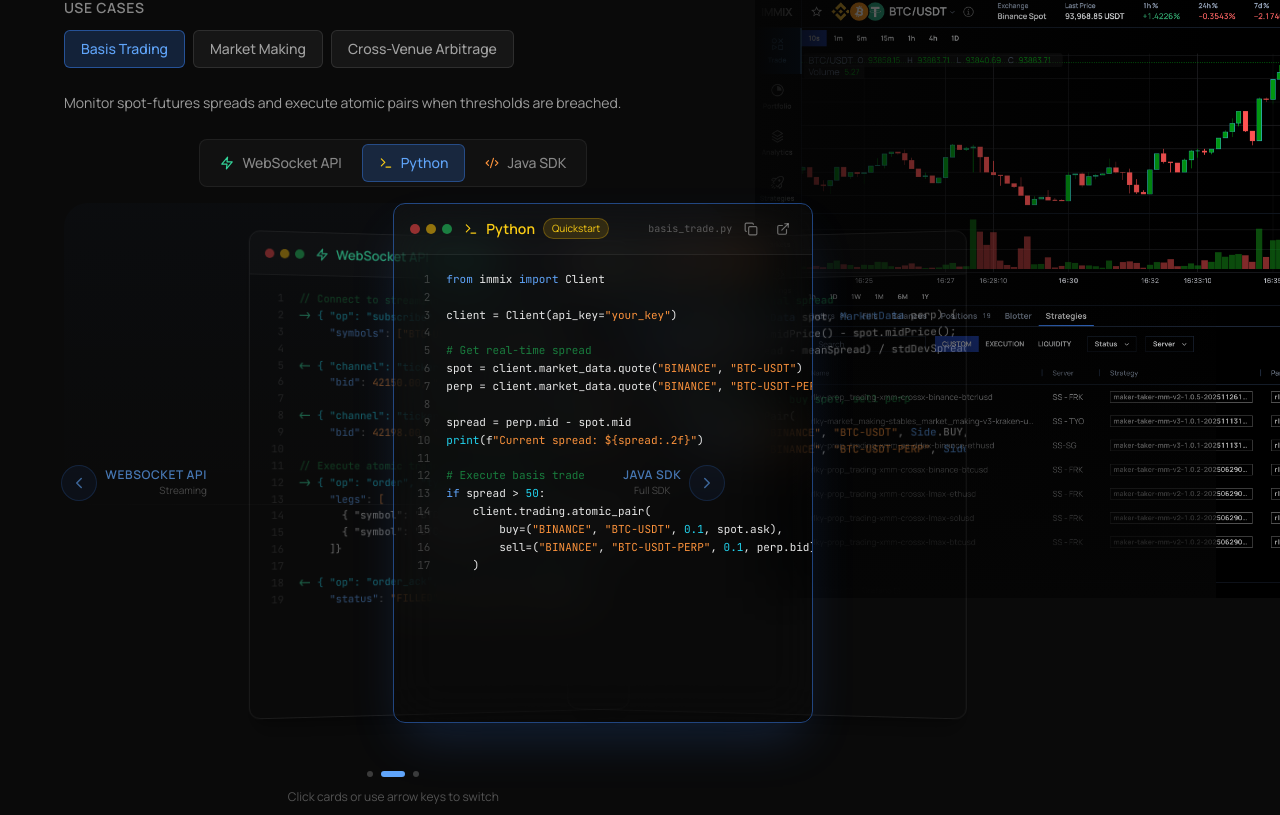
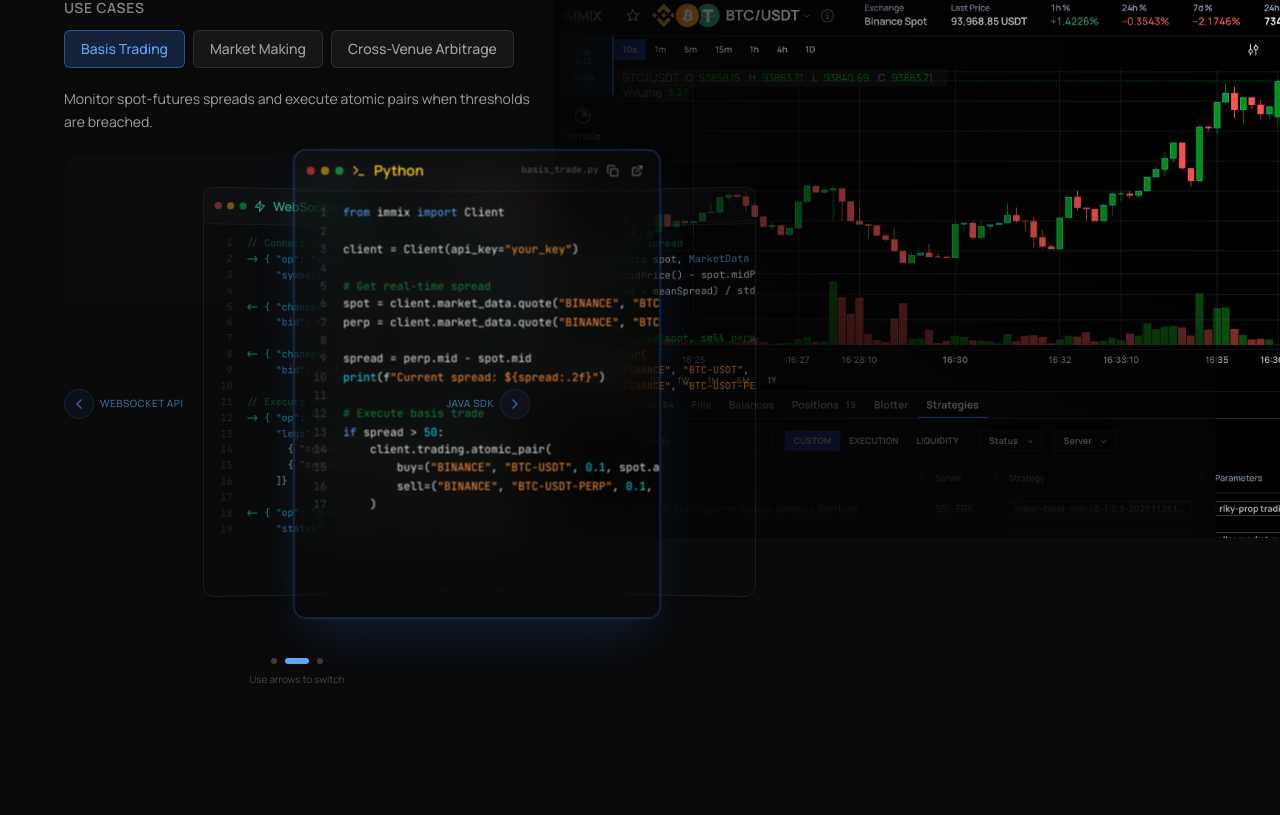
Before and after one commit to coinstrats/immix-website-v2, a React (Vite) app: page / in a window 1280 px wide. Shown: the part 2965-3780 px from the top of the page. Built offline with nearby package versions, Linux system fonts and the light colour scheme.

Commit message:
Updated IntegrationDeck.tsx

```diff
--- a/src/components/sections/SolutionsEngine.tsx
+++ b/src/components/sections/SolutionsEngine.tsx
@@ -800,8 +800,8 @@ export const SolutionsEngine = () => {
         </motion.div>
 
         <div className="relative">
-          <div className="grid grid-cols-1 lg:grid-cols-12 gap-8 items-start">
-            <div className="lg:col-span-7 space-y-6 relative z-30">
+          <div className="grid grid-cols-1 lg:grid-cols-12 gap-6 items-start">
+            <div className="lg:col-span-5 space-y-5 relative z-30">
               <div className="space-y-3">
                 <h4 className="text-sm font-semibold text-white/50 uppercase tracking-wider">Use Cases</h4>
                 <div className="flex flex-wrap gap-2">
@@ -849,8 +849,8 @@ export const SolutionsEngine = () => {
               </motion.div>
             </div>
 
-            <div className="lg:col-span-5 relative hidden lg:block">
-              <div className="relative h-[600px]">
+            <div className="lg:col-span-7 relative hidden lg:block">
+              <div className="relative h-[540px]">
                 <div className="absolute inset-0 w-[200%] -right-[100%]">
                   {useCases.map((uc) => (
                     <motion.div
--- a/src/components/ui/IntegrationDeck.tsx
+++ b/src/components/ui/IntegrationDeck.tsx
@@ -255,27 +255,27 @@ const DeckCard = ({
 
   const getTransform = () => {
     if (position === 'center') {
-      return { x: 0, y: 0, scale: 1, zIndex: 30, opacity: 1, rotateY: 0 };
+      return { x: 0, y: 0, scale: 1.02, zIndex: 30, opacity: 1, rotateY: 0 };
     }
     if (position === 'left') {
-      const hoverOffset = isHovered ? 8 : 0;
+      const hoverOffset = isHovered ? 6 : 0;
       return {
-        x: '-38%',
-        y: 12 - hoverOffset,
-        scale: 0.92,
+        x: '-32%',
+        y: 8 - hoverOffset,
+        scale: 0.88,
         zIndex: 20,
-        opacity: isHovered ? 0.85 : 0.7,
-        rotateY: 8
+        opacity: isHovered ? 0.9 : 0.75,
+        rotateY: 6
       };
     }
-    const hoverOffset = isHovered ? 8 : 0;
+    const hoverOffset = isHovered ? 6 : 0;
     return {
-      x: '38%',
-      y: 12 - hoverOffset,
-      scale: 0.92,
+      x: '32%',
+      y: 8 - hoverOffset,
+      scale: 0.88,
       zIndex: 20,
-      opacity: isHovered ? 0.85 : 0.7,
-      rotateY: -8
+      opacity: isHovered ? 0.9 : 0.75,
+      rotateY: -6
     };
   };
 
@@ -305,11 +305,7 @@ const DeckCard = ({
       onClick={onClick}
       onMouseEnter={() => onHover(true)}
       onMouseLeave={() => onHover(false)}
-      className={`
-        absolute left-1/2 top-0 -translate-x-1/2
-        w-[380px] md:w-[420px] h-[480px] md:h-[520px]
-        cursor-pointer
-      `}
+      className="absolute left-1/2 top-0 -translate-x-1/2 w-[320px] md:w-[360px] h-[420px] md:h-[460px] cursor-pointer"
     >
       <div
         className={`
@@ -321,41 +317,35 @@ const DeckCard = ({
           }
         `}
       >
-        <div className="px-4 py-3 border-b border-white/[0.06] flex items-center justify-between bg-white/[0.02]">
-          <div className="flex items-center gap-3">
+        <div className="px-3 py-2.5 border-b border-white/[0.06] flex items-center justify-between bg-white/[0.02]">
+          <div className="flex items-center gap-2">
             <div className="flex gap-1.5">
-              <div className="w-2.5 h-2.5 rounded-full bg-red-500/60"></div>
-              <div className="w-2.5 h-2.5 rounded-full bg-yellow-500/60"></div>
-              <div className="w-2.5 h-2.5 rounded-full bg-green-500/60"></div>
+              <div className="w-2 h-2 rounded-full bg-red-500/60"></div>
+              <div className="w-2 h-2 rounded-full bg-yellow-500/60"></div>
+              <div className="w-2 h-2 rounded-full bg-green-500/60"></div>
             </div>
             <div className="flex items-center gap-2">
               <span className={colors.text}>{languageIcons[example.language]}</span>
               <span className={`text-sm font-semibold ${colors.text}`}>{example.label}</span>
-              <span className={`text-[10px] px-2 py-0.5 rounded-full ${colors.bg} ${colors.text} border ${colors.border}`}>
-                {example.subtitle}
-              </span>
             </div>
           </div>
 
           {isActive && (
             <motion.div
-              className="flex items-center gap-1.5"
+              className="flex items-center gap-1"
               initial={{ opacity: 0 }}
               animate={{ opacity: 1 }}
             >
-              <span className="text-[10px] text-white/30 font-mono hidden md:block">{example.filename}</span>
+              <span className="text-[9px] text-white/30 font-mono hidden md:block">{example.filename}</span>
               <button
                 onClick={(e) => { e.stopPropagation(); onCopy(); }}
-                className="p-1.5 hover:bg-white/10 transition-colors rounded-md flex items-center gap-1"
+                className="p-1 hover:bg-white/10 transition-colors rounded flex items-center gap-1"
                 title="Copy code"
               >
                 {copied ? (
-                  <>
-                    <Check size={14} className="text-green-400" />
-                    <span className="text-[10px] text-green-400">Copied!</span>
-                  </>
+                  <Check size={12} className="text-green-400" />
                 ) : (
-                  <Copy size={14} className="text-white/40 hover:text-white/70" />
+                  <Copy size={12} className="text-white/40 hover:text-white/70" />
                 )}
               </button>
               {example.docUrl && (
@@ -364,10 +354,10 @@ const DeckCard = ({
                   target="_blank"
                   rel="noopener noreferrer"
                   onClick={(e) => e.stopPropagation()}
-                  className="p-1.5 hover:bg-white/10 transition-colors rounded-md"
+                  className="p-1 hover:bg-white/10 transition-colors rounded"
                   title={example.docTooltip || 'View docs'}
                 >
-                  <ExternalLink size={14} className="text-white/40 hover:text-blue-400" />
+                  <ExternalLink size={12} className="text-white/40 hover:text-blue-400" />
                 </a>
               )}
             </motion.div>
@@ -376,12 +366,11 @@ const DeckCard = ({
 
         <div
           className={`
-            h-[calc(100%-52px)] overflow-auto p-4
+            h-[calc(100%-44px)] overflow-auto p-3
             scrollbar-thin scrollbar-track-transparent scrollbar-thumb-white/10
-            ${!isActive ? 'opacity-60' : ''}
+            ${!isActive ? 'opacity-70' : ''}
           `}
           style={{
-            filter: !isActive ? 'blur(0.5px)' : 'none',
             pointerEvents: isActive ? 'auto' : 'none'
           }}
         >
@@ -394,7 +383,7 @@ const DeckCard = ({
           <motion.div
             initial={{ opacity: 0 }}
             animate={{ opacity: 1 }}
-            className="absolute inset-0 bg-black/30 backdrop-blur-[1px] flex items-center justify-center rounded-xl"
+            className="absolute inset-0 bg-black/20 backdrop-blur-[1px] flex items-center justify-center rounded-xl"
           >
             <span className="text-sm text-white/90 font-medium px-4 py-2 bg-white/10 rounded-lg border border-white/20">
               View {example.label}
@@ -409,12 +398,11 @@ const DeckCard = ({
 interface SidePointerProps {
   side: 'left' | 'right';
   label: string;
-  sublabel: string;
   onClick: () => void;
   isHovered: boolean;
 }
 
-const SidePointer = ({ side, label, sublabel, onClick, isHovered }: SidePointerProps) => {
+const SidePointer = ({ side, label, onClick, isHovered }: SidePointerProps) => {
   const isLeft = side === 'left';
 
   return (
@@ -422,45 +410,37 @@ const SidePointer = ({ side, label, sublabel, onClick, isHovered }: SidePointerP
       onClick={onClick}
       className={`
         absolute top-1/2 -translate-y-1/2 z-40
-        flex items-center gap-2 group
-        ${isLeft ? '-left-4 md:-left-8' : '-right-4 md:-right-8'}
+        flex items-center gap-1.5 group
+        ${isLeft ? 'left-0' : 'right-0'}
       `}
       whileHover={{ scale: 1.05 }}
       whileTap={{ scale: 0.95 }}
     >
-      <div className={`flex items-center gap-2 ${!isLeft && 'flex-row-reverse'}`}>
+      <div className={`flex items-center gap-1.5 ${!isLeft && 'flex-row-reverse'}`}>
         <motion.div
           animate={{
             opacity: isHovered ? 1 : 0.6,
-            x: isHovered ? (isLeft ? -4 : 4) : 0
+            x: isHovered ? (isLeft ? -3 : 3) : 0
           }}
           className={`
-            p-2 rounded-full bg-blue-500/10 border border-blue-500/30
+            p-1.5 rounded-full bg-blue-500/10 border border-blue-500/30
             group-hover:bg-blue-500/20 group-hover:border-blue-500/50
             transition-colors
           `}
         >
           {isLeft ? (
-            <ChevronLeft size={18} className="text-blue-400" />
+            <ChevronLeft size={16} className="text-blue-400" />
           ) : (
-            <ChevronRight size={18} className="text-blue-400" />
+            <ChevronRight size={16} className="text-blue-400" />
           )}
         </motion.div>
 
-        <div className={`text-${isLeft ? 'right' : 'left'} hidden md:block`}>
         <motion.div
-            animate={{ opacity: isHovered ? 1 : 0.7 }}
-            className="text-xs font-semibold text-blue-400 uppercase tracking-wider"
+          animate={{ opacity: isHovered ? 1 : 0.6 }}
+          className="text-[10px] font-medium text-blue-400 uppercase tracking-wider hidden md:block"
         >
           {label}
         </motion.div>
-          <motion.div
-            animate={{ opacity: isHovered ? 0.8 : 0.5 }}
-            className="text-[10px] text-white/50"
-          >
-            {isHovered ? `View ${label}` : sublabel}
-          </motion.div>
-        </div>
       </div>
     </motion.button>
   );
@@ -473,8 +453,7 @@ export const IntegrationDeck = ({ examples, defaultActive }: IntegrationDeckProp
   const [touchStart, setTouchStart] = useState<number | null>(null);
   const reducedMotion = useReducedMotion() ?? false;
 
-  const activeIndex = examples.findIndex(e => e.id === activeId);
-  const activeExample = examples[activeIndex];
+  const activeExample = examples.find(e => e.id === activeId);
 
   const orderedExamples = [
     examples.find(e => e.language === 'websocket' || e.language === 'rest') || examples[0],
@@ -482,13 +461,44 @@ export const IntegrationDeck = ({ examples, defaultActive }: IntegrationDeckProp
     examples.find(e => e.language === 'java') || examples[2]
   ].filter(Boolean);
 
-  const getPosition = (example: IntegrationExample): 'left' | 'center' | 'right' => {
+  const getActiveIndex = () => orderedExamples.findIndex(e => e.id === activeId);
+
+  const getCircularPosition = (example: IntegrationExample): 'left' | 'center' | 'right' => {
     if (example.id === activeId) return 'center';
-    const activeIdx = orderedExamples.findIndex(e => e.id === activeId);
+
+    const activeIdx = getActiveIndex();
     const exampleIdx = orderedExamples.findIndex(e => e.id === example.id);
-    if (exampleIdx < activeIdx) return 'left';
+    const total = orderedExamples.length;
+
+    const leftIdx = (activeIdx - 1 + total) % total;
+
+    if (exampleIdx === leftIdx) return 'left';
     return 'right';
   };
+
+  const getLeftExample = () => {
+    const activeIdx = getActiveIndex();
+    const leftIdx = (activeIdx - 1 + orderedExamples.length) % orderedExamples.length;
+    return orderedExamples[leftIdx];
+  };
+
+  const getRightExample = () => {
+    const activeIdx = getActiveIndex();
+    const rightIdx = (activeIdx + 1) % orderedExamples.length;
+    return orderedExamples[rightIdx];
+  };
+
+  const navigateLeft = useCallback(() => {
+    const activeIdx = getActiveIndex();
+    const leftIdx = (activeIdx - 1 + orderedExamples.length) % orderedExamples.length;
+    setActiveId(orderedExamples[leftIdx].id);
+  }, [activeId, orderedExamples]);
+
+  const navigateRight = useCallback(() => {
+    const activeIdx = getActiveIndex();
+    const rightIdx = (activeIdx + 1) % orderedExamples.length;
+    setActiveId(orderedExamples[rightIdx].id);
+  }, [activeId, orderedExamples]);
 
   const handleCopy = useCallback(async () => {
     if (activeExample) {
@@ -498,25 +508,23 @@ export const IntegrationDeck = ({ examples, defaultActive }: IntegrationDeckProp
     }
   }, [activeExample]);
 
-  const handleKeyDown = useCallback((e: React.KeyboardEvent) => {
-    const currentIdx = orderedExamples.findIndex(ex => ex.id === activeId);
-    if (e.key === 'ArrowLeft' && currentIdx > 0) {
-      setActiveId(orderedExamples[currentIdx - 1].id);
-    } else if (e.key === 'ArrowRight' && currentIdx < orderedExamples.length - 1) {
-      setActiveId(orderedExamples[currentIdx + 1].id);
+  const handleKeyDown = useCallback((e: KeyboardEvent) => {
+    if (e.key === 'ArrowLeft') {
+      navigateLeft();
+    } else if (e.key === 'ArrowRight') {
+      navigateRight();
     }
-  }, [activeId, orderedExamples]);
+  }, [navigateLeft, navigateRight]);
 
   const handleTouchStart = (e: React.TouchEvent) => setTouchStart(e.touches[0].clientX);
   const handleTouchEnd = (e: React.TouchEvent) => {
     if (touchStart === null) return;
     const diff = touchStart - e.changedTouches[0].clientX;
-    const currentIdx = orderedExamples.findIndex(ex => ex.id === activeId);
     if (Math.abs(diff) > 50) {
-      if (diff > 0 && currentIdx < orderedExamples.length - 1) {
-        setActiveId(orderedExamples[currentIdx + 1].id);
-      } else if (diff < 0 && currentIdx > 0) {
-        setActiveId(orderedExamples[currentIdx - 1].id);
+      if (diff > 0) {
+        navigateRight();
+      } else {
+        navigateLeft();
       }
     }
     setTouchStart(null);
@@ -526,80 +534,50 @@ export const IntegrationDeck = ({ examples, defaultActive }: IntegrationDeckProp
     if (defaultActive) setActiveId(defaultActive);
   }, [defaultActive]);
 
-  const leftExample = orderedExamples.find(e => getPosition(e) === 'left');
-  const rightExample = orderedExamples.find(e => getPosition(e) === 'right');
+  useEffect(() => {
+    window.addEventListener('keydown', handleKeyDown);
+    return () => window.removeEventListener('keydown', handleKeyDown);
+  }, [handleKeyDown]);
+
+  const leftExample = getLeftExample();
+  const rightExample = getRightExample();
 
   return (
-    <div className="space-y-4">
-      <div
-        role="tablist"
-        className="flex justify-center gap-1 bg-white/[0.03] rounded-lg p-1 border border-white/[0.06] w-fit mx-auto"
-        onKeyDown={handleKeyDown}
-      >
-        {orderedExamples.map((example) => (
-          <button
-            key={example.id}
-            role="tab"
-            aria-selected={activeId === example.id}
-            onClick={() => setActiveId(example.id)}
-            className={`
-              px-4 py-2 text-sm font-medium rounded-md transition-all flex items-center gap-2
-              ${activeId === example.id
-                ? 'bg-blue-500/20 text-blue-400 border border-blue-500/40'
-                : 'text-white/50 hover:text-white/80 hover:bg-white/[0.04]'
-              }
-            `}
-          >
-            <span className={languageColors[example.language].text}>
-              {languageIcons[example.language]}
-            </span>
-            <span className="hidden sm:inline">{example.label}</span>
-          </button>
-        ))}
-      </div>
-
     <div
       className="relative"
       onTouchStart={handleTouchStart}
       onTouchEnd={handleTouchEnd}
     >
       <div className="absolute inset-0 bg-gradient-to-b from-blue-500/[0.02] via-transparent to-transparent rounded-3xl pointer-events-none" />
-        <div className="absolute inset-x-0 top-1/2 h-px bg-gradient-to-r from-transparent via-white/[0.03] to-transparent pointer-events-none" />
 
       <div
-          className="relative mx-auto py-6"
+        className="relative mx-auto py-4"
         style={{
-            height: '560px',
-            maxWidth: '600px',
+          height: '500px',
+          maxWidth: '520px',
           perspective: '1200px'
         }}
       >
-          {leftExample && (
         <SidePointer
           side="left"
           label={leftExample.label}
-              sublabel={leftExample.subtitle}
-              onClick={() => setActiveId(leftExample.id)}
+          onClick={navigateLeft}
           isHovered={hoveredCard === leftExample.id}
         />
-          )}
 
-          {rightExample && (
         <SidePointer
           side="right"
           label={rightExample.label}
-              sublabel={rightExample.subtitle}
-              onClick={() => setActiveId(rightExample.id)}
+          onClick={navigateRight}
           isHovered={hoveredCard === rightExample.id}
         />
-          )}
 
         <AnimatePresence mode="sync">
           {orderedExamples.map((example) => (
             <DeckCard
               key={example.id}
               example={example}
-                position={getPosition(example)}
+              position={getCircularPosition(example)}
               isActive={activeId === example.id}
               onClick={() => setActiveId(example.id)}
               onCopy={handleCopy}
@@ -612,7 +590,7 @@ export const IntegrationDeck = ({ examples, defaultActive }: IntegrationDeckProp
         </AnimatePresence>
       </div>
 
-        <div className="flex justify-center gap-2 mt-2">
+      <div className="flex justify-center gap-2 mt-1">
         {orderedExamples.map((example) => (
           <button
             key={example.id}
@@ -629,10 +607,9 @@ export const IntegrationDeck = ({ examples, defaultActive }: IntegrationDeckProp
         ))}
       </div>
 
-        <p className="text-center text-xs text-white/30 mt-3">
-          Click cards or use arrow keys to switch
+      <p className="text-center text-[10px] text-white/25 mt-2">
+        Use arrows to switch
       </p>
-      </div>
     </div>
   );
 };
```
Lines whose indentation alone changed are shown as unchanged.
